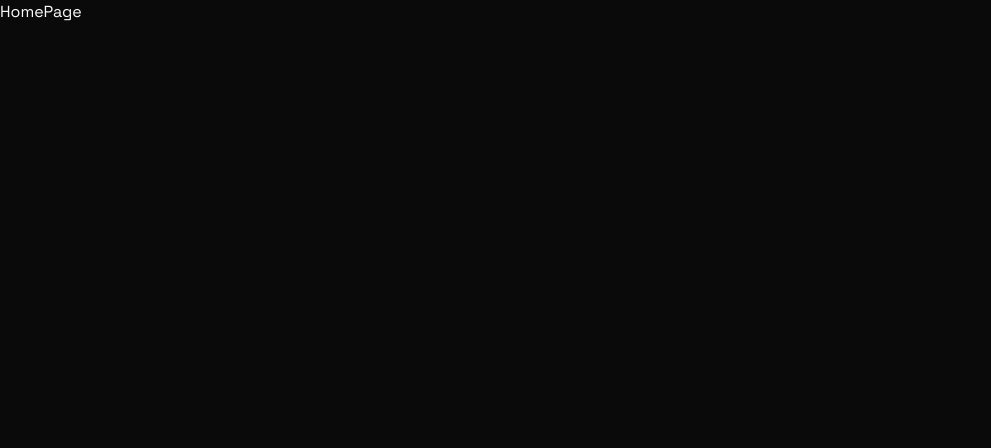
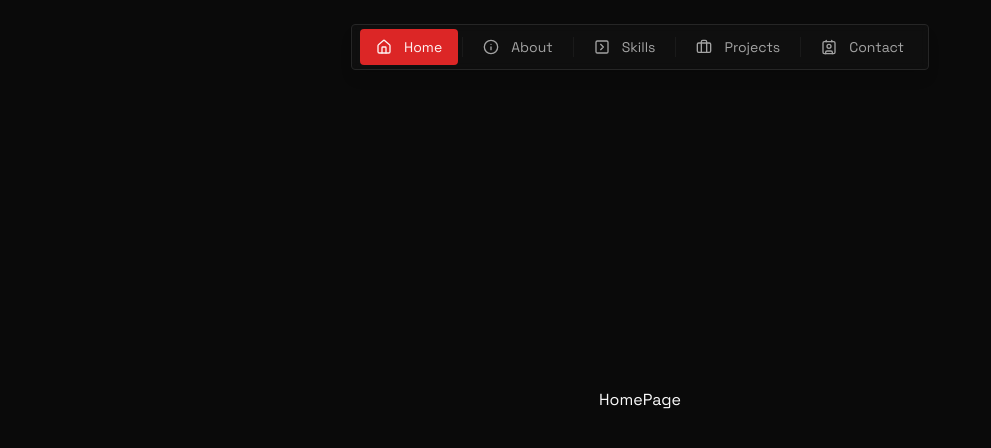
Before and after one commit to SinghAstra/SinghAstra, a Next.js app: page / in a window 1280 px wide. Shown: the top 448 px of the page, without its empty margins (0-991 px from the left). Built offline with nearby package versions, Linux system fonts and the light colour scheme.

Commit message:
Added Navbar

```diff
--- a/app/page.tsx
+++ b/app/page.tsx
@@ -1,7 +1,13 @@
+import Navbar from "@/components/componentX/navbar";
 import React from "react";
 
 const HomePage = () => {
-  return <div>HomePage</div>;
+  return (
+    <div className="min-h-screen flex items-center justify-center">
+      <Navbar />
+      HomePage
+    </div>
+  );
 };
 
 export default HomePage;
--- /dev/null
+++ b/components/componentX/navbar.tsx
@@ -0,0 +1,63 @@
+"use client";
+
+import { Button } from "@/components/ui/button";
+import {
+  Briefcase,
+  Contact,
+  Home,
+  Info,
+  SquareChevronRight,
+} from "lucide-react";
+import { usePathname } from "next/navigation";
+import { Fragment } from "react";
+
+const navItems = [
+  { icon: Home, label: "Home", href: "/" },
+  { icon: Info, label: "About", href: "/#about" },
+  { icon: SquareChevronRight, label: "Skills", href: "/#skills" },
+  { icon: Briefcase, label: "Projects", href: "/#projects" },
+  { icon: Contact, label: "Contact", href: "/#contact" },
+];
+
+function NavbarContent() {
+  const pathname = usePathname();
+  return (
+    <div className="flex items-center gap-1 bg-muted/20 backdrop-blur-sm border rounded px-2 py-1 shadow-lg">
+      {navItems.map((item, index) => (
+        <Fragment key={item.label}>
+          <Button
+            key={item.label}
+            variant="ghost"
+            className={`hover:bg-primary transition-all duration-200 rounded font-normal
+               ${
+                 pathname === item.href
+                   ? "bg-primary text-primary-foreground"
+                   : "text-muted-foreground"
+               }
+            `}
+            asChild
+          >
+            <a href={item.href}>
+              <item.icon className="h-4 w-4 mr-1" />
+              <span className="hidden sm:inline"> {item.label}</span>
+            </a>
+          </Button>
+          {/* Add divider except after the last button */}
+          {index !== navItems.length - 1 && (
+            <span className="h-5 w-px bg-muted/50 " aria-hidden="true"></span>
+          )}
+        </Fragment>
+      ))}
+    </div>
+  );
+}
+
+function Navbar() {
+  return (
+    <nav className="fixed top-6 left-1/2 transform -translate-x-1/2 z-50">
+      <NavbarContent />
+    </nav>
+  );
+}
+
+export default Navbar;
```
Also changed, not shown: components/navbar.tsx (deleted).
